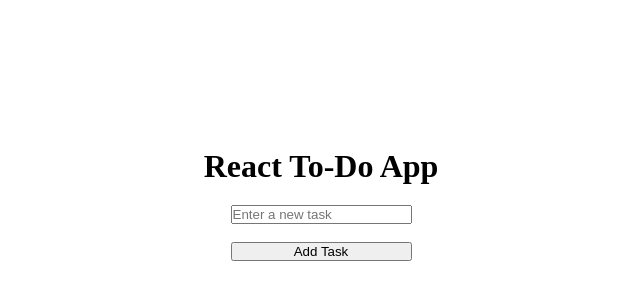
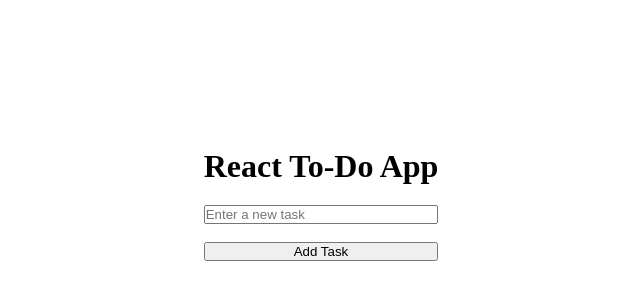
Before and after one commit to shaikh-akbar-96/To-Do-App, a React (Create React App) app: page / in a window 1280 px wide. Shown: the part 178-478 px from the top of the page, without its empty margins (319-959 px from the left). Built offline with nearby package versions, Linux system fonts and the light colour scheme.

Commit message:
file changes

```diff
--- a/src/App.css
+++ b/src/App.css
@@ -14,6 +14,7 @@
 
 .inputText {
   margin-top: 20px;
+  width: 33%;
   width: auto;
   display: flex;
   flex-direction: column;
@@ -34,7 +35,6 @@
 .newItems {
   display: flex;
   flex-wrap: wrap;
-  width: 33%;
   justify-content: space-evenly;
   flex-direction: column;
 }
--- a/src/App.js
+++ b/src/App.js
@@ -1,10 +1,10 @@
 import "./App.css";
-import ToDO from "./components/todo";
+import ToDo from "./components/ToDo";
 
 function App() {
   return (
     <div className="App">
-      <ToDO />
+      <ToDo />
     </div>
   );
 }
--- a/src/components/todo.jsx
+++ b/src/components/todo.jsx
@@ -1,7 +1,7 @@
 import React, { useState } from "react";
 import "../App.css";
 
-const ToDO = () => {
+const ToDo = () => {
   const [item, setItem] = useState([]);
   const [newItem, setNewItem] = useState("");
 
@@ -18,7 +18,7 @@
   };
 
   return (
-    <div className="App">
+    <div className="main">
       <h1>React To-Do App</h1>
       <div className="inputText">
         <input
@@ -46,4 +46,4 @@
   );
 };
 
-export default ToDO;
+export default ToDo;
--- a/src/index.js
+++ b/src/index.js
@@ -3,8 +3,4 @@
 import App from "./App";
 
 const root = ReactDOM.createRoot(document.getElementById("root"));
-root.render(
-  <React.StrictMode>
-    <App />
-  </React.StrictMode>
-);
+root.render(<App />);
```
